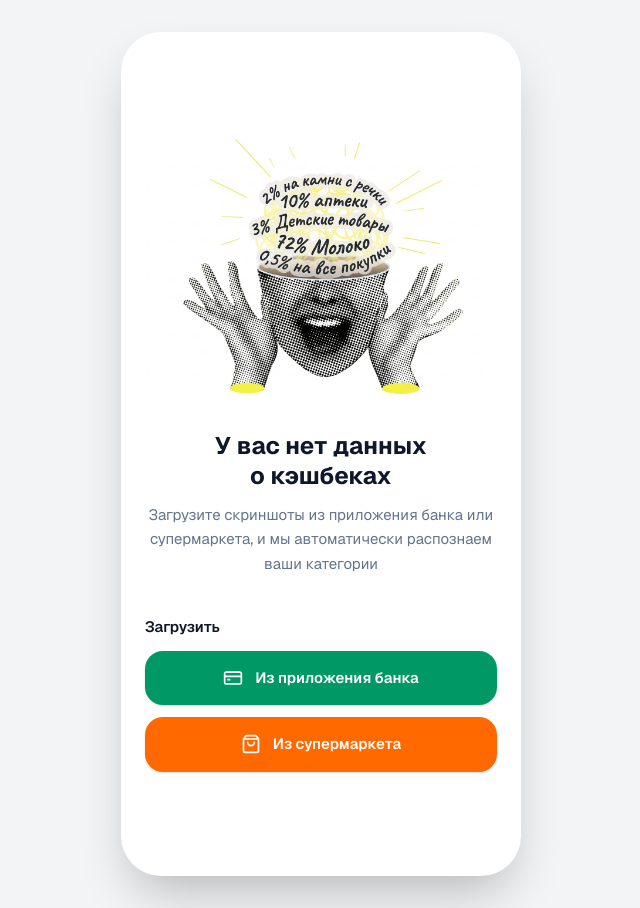
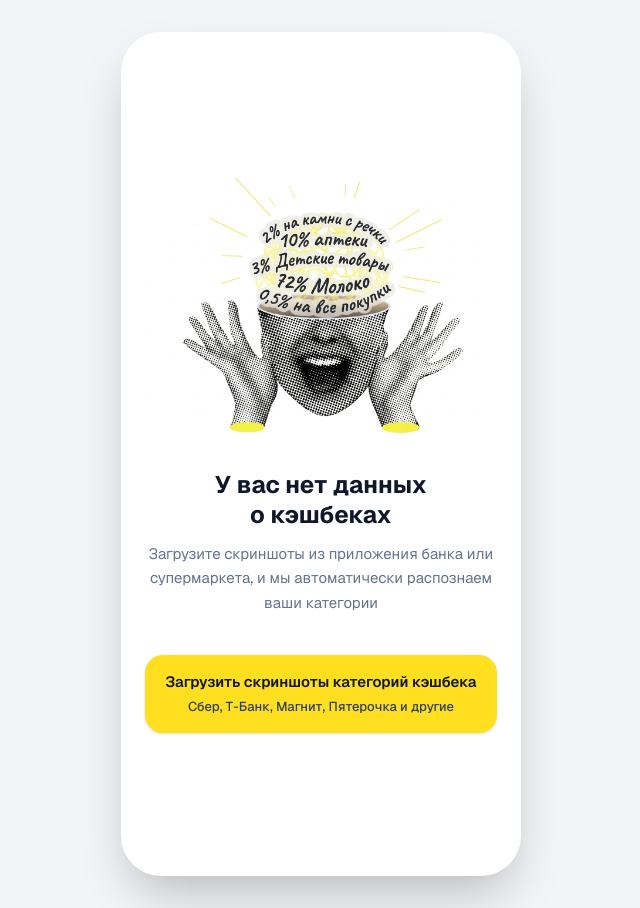
Before and after one commit to xeha/v0-cashback-aggregation-app, a Next.js app: page / in a window 1280 px wide. Shown: the whole page, without its empty margins (319-959 px from the left). Built offline with nearby package versions, Linux system fonts and the light colour scheme.

Commit message:
feat: update empty screen upload button styles and text
Co-authored-by: xeha <18693192+xeha@users.noreply.github.com>

```diff
--- a/components/screens/empty-screen.tsx
+++ b/components/screens/empty-screen.tsx
@@ -1,7 +1,6 @@
 "use client"
 
 import { motion } from "framer-motion"
-import { CreditCard, ShoppingBag } from "lucide-react"
 
 export function EmptyScreen({ onUpload }: { onUpload: (kind: "bank" | "market") => void }) {
   return (
@@ -27,20 +26,12 @@ export function EmptyScreen({ onUpload }: { onUpload: (kind: "bank" | "market")
       </p>
 
       <div className="mt-10 flex w-full flex-col gap-3">
-        <h2 className="self-start text-[15px] font-semibold text-slate-900">Загрузить</h2>
         <button
           onClick={() => onUpload("bank")}
-          className="flex w-full items-center justify-center gap-3 rounded-2xl bg-emerald-600 px-5 py-4 text-[15px] font-semibold text-white shadow-sm transition-colors hover:bg-emerald-700 active:bg-emerald-800"
+          className="flex w-full flex-col items-center justify-center gap-1 rounded-2xl bg-yellow-300 px-5 py-4 text-slate-900 shadow-sm transition-colors hover:bg-yellow-400 active:bg-yellow-500"
         >
-          <CreditCard className="h-5 w-5" />
-          Из приложения банка
-        </button>
-        <button
-          onClick={() => onUpload("market")}
-          className="flex w-full items-center justify-center gap-3 rounded-2xl bg-orange-500 px-5 py-4 text-[15px] font-semibold text-white shadow-sm transition-colors hover:bg-orange-600 active:bg-orange-700"
-        >
-          <ShoppingBag className="h-5 w-5" />
-          Из супермаркета
+          <span className="text-[15px] font-semibold">Загрузить скриншоты категорий кэшбека</span>
+          <span className="text-[13px] font-medium text-slate-700">Сбер, Т-Банк, Магнит, Пятерочка и другие</span>
         </button>
       </div>
     </motion.div>
```
